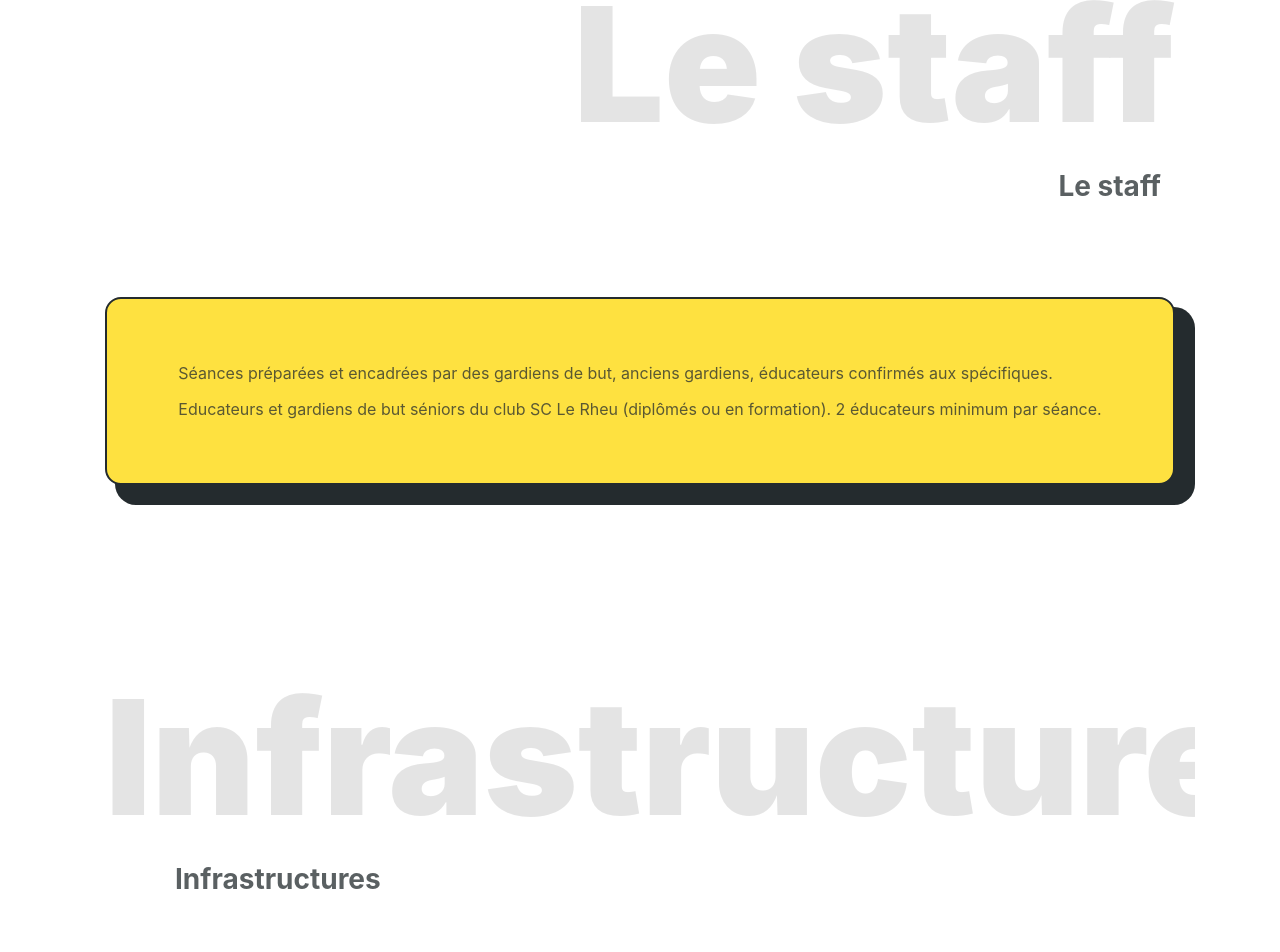
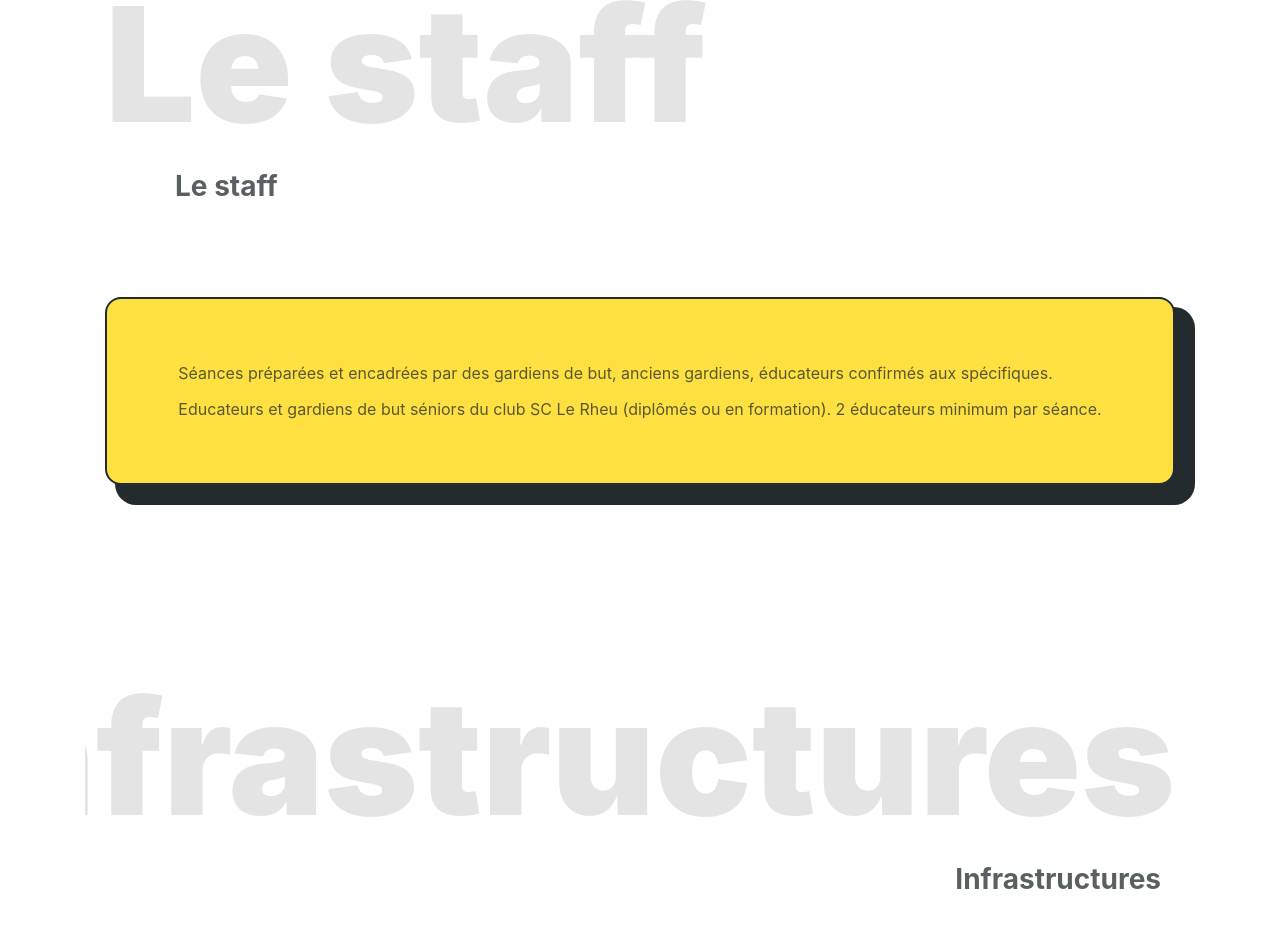
Before and after one commit to nburd01/rga_final, a React (Create React App) app: page /rga in a window 1280 px wide. Shown: the part 3375-4327 px from the top of the page. Built offline with nearby package versions, Linux system fonts and the light colour scheme.

Commit message:
no overflow-x hidden test

```diff
--- a/src/components/Infrastructures/Infrastructures.jsx
+++ b/src/components/Infrastructures/Infrastructures.jsx
@@ -4,8 +4,8 @@ export const Infrastructures = () => {
   return (
 <div className="container">
 
-    <h6 className="_BgTitle Left">Infrastructures</h6>
-    <h3 className="_BgSubTitle Left">Infrastructures</h3>
+    <h6 className="_BgTitle Right">Infrastructures</h6>
+    <h3 className="_BgSubTitle Right">Infrastructures</h3>
     <div className='Card __primary'>
     <ul>
       <li>Complexe footballistique du SC LE RHEU FOOTBALL, </li>
--- a/src/components/Staff/Staff.jsx
+++ b/src/components/Staff/Staff.jsx
@@ -3,8 +3,8 @@ import React from 'react'
 export const Staff = () => {
   return (
     <div className="container">
-    <h6 className="_BgTitle Right">Le staff</h6>
-    <h3 className="_BgSubTitle Right">Le staff</h3>
+    <h6 className="_BgTitle Left">Le staff</h6>
+    <h3 className="_BgSubTitle Left">Le staff</h3>
     <div className='Card __primary'>
     <ul>
       <li>Séances préparées et encadrées par des gardiens de but, anciens gardiens,
--- a/src/index.scss
+++ b/src/index.scss
@@ -9,13 +9,13 @@ html{
     --secondary:#242B2E;
     --third:##e8eef2;
     --fourth: #ffffff;
-    overflow-x: hidden;
+    // overflow-x: hidden;
 }
 
 body{
     line-height: 1,625;
     margin: 0;
-    overflow-x: hidden;
+    // overflow-x: hidden;
     font-family: -apple-system, BlinkMacSystemFont, 'Segoe UI', 'Roboto', 'Oxygen',
       'Ubuntu', 'Cantarell', 'Fira Sans', 'Droid Sans', 'Helvetica Neue',
       sans-serif;
@@ -201,7 +201,8 @@ code {
 
     .map-responsive iframe{
         left:0;
-        top:0
+        top:0;
+        width: 100%;
     }
     .PicTitle{
         display: block;
@@ -271,12 +272,20 @@ code {
                 margin: 0;
                 margin-top: 1em;
                 font-size: 10em;
-                overflow-x: hidden;
+                // overflow-x: hidden;
             }
         }
         .Card {
             flex-direction:row;
-            margin: 4em 0;
+            margin: 4em auto;
+        }
+        .__primary{
+            border: 2px solid var(--secondary);
+            box-shadow:15px 15px 0px 5px var(--secondary);
+        }
+        .__secondary{
+            border: 2px solid var(--primary);
+            box-shadow:15px 15px 0px 5px var(--primary);
         }
 
 
@@ -324,14 +333,6 @@ code {
         display: inline-block;
         }
     }
-    .__primary{
-        border: 2px solid var(--secondary);
-        box-shadow:15px 15px 0px 5px var(--secondary);
-    }
-    .__secondary{
-        border: 2px solid var(--primary);
-        box-shadow:15px 15px 0px 5px var(--primary);
-    }
         .HeroImage{
         margin: 0;
     }
```
